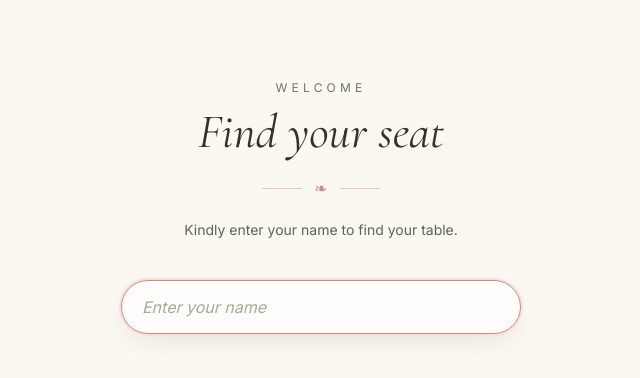
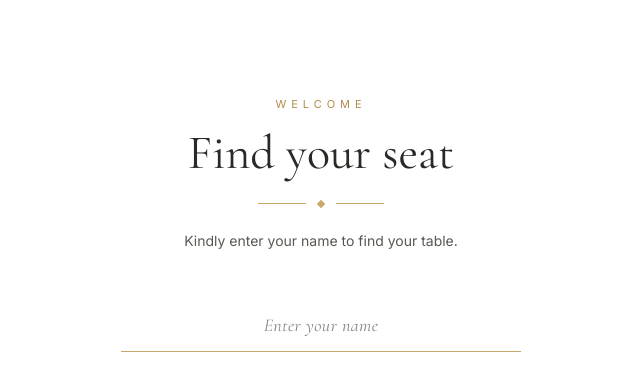
Before and after one commit to nathanlytang/seatingchart, a React (Vite) app: page / in a window 1280 px wide. Shown: the top 378 px of the page, without its empty margins (319-959 px from the left). Built offline with nearby package versions, Linux system fonts and the light colour scheme.

Commit message:
Modern elegant style, whitespace stripped search

```diff
--- a/src/App.jsx
+++ b/src/App.jsx
@@ -29,25 +29,27 @@ export default function App() {
   const partyIndex = useMemo(() => buildPartyIndex(guests), [guests]);
 
   return (
-    <div className="min-h-full bg-cream-50">
-      <div className="mx-auto flex min-h-screen w-full max-w-md flex-col px-6 pt-12 pb-16 sm:pt-20">
-        <header className="mb-10 text-center">
-          <p className="text-xs uppercase tracking-[0.35em] text-sage-600">Welcome</p>
-          <h1 className="mt-3 font-serif text-5xl font-medium italic text-ink">
+    <div className="min-h-full bg-white">
+      <div className="mx-auto flex min-h-screen w-full max-w-md flex-col px-6 pt-14 pb-16 sm:pt-24">
+        <header className="mb-12 text-center">
+          <p className="text-[11px] uppercase tracking-[0.45em] text-champagne-500">
+            Welcome
+          </p>
+          <h1 className="mt-4 font-serif text-5xl font-normal text-graphite-800">
             Find your seat
           </h1>
-          <div className="mx-auto mt-5 flex items-center justify-center gap-3 text-blush-400">
-            <span className="h-px w-10 bg-blush-200" />
-            <span className="text-base">❧</span>
-            <span className="h-px w-10 bg-blush-200" />
+          <div className="mx-auto mt-6 flex items-center justify-center gap-3">
+            <span className="h-px w-12 bg-champagne-400" />
+            <span className="h-1.5 w-1.5 rotate-45 bg-champagne-400" />
+            <span className="h-px w-12 bg-champagne-400" />
           </div>
-          <p className="mt-5 text-sm text-sage-700">
+          <p className="mt-6 text-sm text-graphite-600">
             Kindly enter your name to find your table.
           </p>
         </header>
 
         {loading ? (
-          <p className="text-center text-sm italic text-sage-600">Loading guest list…</p>
+          <p className="text-center text-sm italic text-graphite-400">Loading guest list…</p>
         ) : error ? (
           <p className="text-center text-sm text-blush-600">{error}</p>
         ) : (
@@ -58,7 +60,7 @@ export default function App() {
               onSelect={setSelected}
             />
             {selected && (
-              <div className="mt-6">
+              <div className="mt-8">
                 <SeatResult guest={selected} partyIndex={partyIndex} />
               </div>
             )}
--- a/src/components/SearchBar.jsx
+++ b/src/components/SearchBar.jsx
@@ -49,24 +49,24 @@ export default function SearchBar({ guests, partyIndex, onSelect }) {
           onFocus={() => setOpen(true)}
           placeholder="Enter your name"
           autoFocus
-          className="w-full rounded-full border border-blush-200 bg-white/80 px-5 py-3.5 text-base text-ink placeholder:italic placeholder:text-sage-400 shadow-soft focus:border-blush-400 focus:outline-none focus:ring-2 focus:ring-blush-100"
+          className="w-full border-0 border-b border-graphite-400/40 bg-transparent px-1 py-3 text-center text-lg tracking-wide text-graphite-800 placeholder:font-serif placeholder:italic placeholder:text-graphite-400 focus:border-champagne-400 focus:outline-none focus:ring-0"
         />
       </form>
 
       {showSuggestions && (
-        <ul className="absolute left-0 right-0 z-10 mt-2 overflow-hidden rounded-2xl border border-blush-100 bg-white/95 shadow-soft backdrop-blur">
+        <ul className="absolute left-0 right-0 z-10 mt-3 overflow-hidden rounded-sm border border-graphite-400/15 bg-white shadow-soft">
           {suggestions.length === 0 ? (
-            <li className="px-5 py-3 text-sm italic text-sage-600">No matches</li>
+            <li className="px-5 py-4 text-center text-sm italic text-graphite-400">No matches</li>
           ) : (
             suggestions.map((g) => (
               <li key={`${g.partyId}-${g.fullName}`}>
                 <button
                   type="button"
                   onClick={() => handleSelect(g)}
-                  className="flex w-full flex-col items-start gap-0.5 border-b border-blush-100/60 px-5 py-3 text-left last:border-0 hover:bg-cream-100 active:bg-blush-100"
+                  className="flex w-full flex-col items-start gap-0.5 border-b border-graphite-400/10 px-5 py-3 text-left last:border-0 transition-colors hover:bg-bone active:bg-champagne-200/40"
                 >
-                  <span className="font-serif text-lg text-ink">{g.fullName}</span>
-                  <span className="text-xs italic text-sage-600">{partyHint(g, partyIndex)}</span>
+                  <span className="font-serif text-lg text-graphite-800">{g.fullName}</span>
+                  <span className="text-xs italic text-graphite-400">{partyHint(g, partyIndex)}</span>
                 </button>
               </li>
             ))
--- a/src/components/SeatResult.jsx
+++ b/src/components/SeatResult.jsx
@@ -4,28 +4,30 @@ export default function SeatResult({ guest, partyIndex }) {
   const members = getPartyMembers(guest, partyIndex);
 
   return (
-    <div className="rounded-3xl border border-blush-100 bg-white/90 p-8 text-center shadow-soft">
-      <p className="text-xs uppercase tracking-[0.3em] text-sage-600">{guest.fullName}</p>
+    <div className="rounded-sm border border-graphite-400/15 bg-white p-10 text-center shadow-soft">
+      <p className="font-serif text-xl text-graphite-800">{guest.fullName}</p>
 
       <div className="mt-6 flex flex-col items-center">
-        <span className="font-serif text-sm italic text-sage-700">you are seated at</span>
-        <div className="my-3 flex items-center gap-3 text-blush-400">
-          <span className="h-px w-8 bg-blush-200" />
-          <span className="text-xs">✿</span>
-          <span className="h-px w-8 bg-blush-200" />
+        <span className="text-[11px] uppercase tracking-[0.4em] text-graphite-400">
+          you are seated at
+        </span>
+        <div className="my-4 flex items-center gap-3">
+          <span className="h-px w-10 bg-champagne-400" />
+          <span className="h-1.5 w-1.5 rotate-45 bg-champagne-400" />
+          <span className="h-px w-10 bg-champagne-400" />
         </div>
-        <span className="font-serif text-xs uppercase tracking-[0.4em] text-sage-700">Table</span>
-        <span className="font-numerals text-7xl font-medium text-blush-500">
+        <span className="text-[11px] uppercase tracking-[0.5em] text-champagne-500">Table</span>
+        <span className="mt-1 font-numerals text-8xl font-normal leading-none text-graphite-800">
           {guest.tableNumber}
         </span>
       </div>
 
       {members.length > 0 && (
-        <div className="mt-8 border-t border-blush-100 pt-5">
-          <p className="text-[11px] font-medium uppercase tracking-[0.3em] text-sage-600">
+        <div className="mt-10 border-t border-graphite-400/15 pt-6">
+          <p className="text-[10px] uppercase tracking-[0.4em] text-graphite-400">
             Seated with you
           </p>
-          <ul className="mt-3 space-y-1 font-serif text-lg text-ink">
+          <ul className="mt-3 space-y-1 font-serif text-lg text-graphite-800">
             {members.map((m) => (
               <li key={`${m.partyId}-${m.fullName}`}>{m.fullName}</li>
             ))}
--- a/src/index.css
+++ b/src/index.css
@@ -7,5 +7,5 @@ html, body, #root {
 }
 
 body {
-  @apply bg-cream-50 text-ink antialiased font-sans;
+  @apply bg-white text-graphite-800 antialiased font-sans;
 }
--- a/src/lib/search.js
+++ b/src/lib/search.js
@@ -15,12 +15,17 @@ export function getPartyMembers(guest, partyIndex) {
   return members.filter((m) => m !== guest);
 }
 
+function normalize(s) {
+  return s.toLowerCase().replace(/\s+/g, '');
+}
+
 export function getSuggestions(query, guests) {
-  const q = query.trim().toLowerCase();
-  if (q.length < MIN_QUERY_LENGTH) return [];
+  if (query.trim().length < MIN_QUERY_LENGTH) return [];
+  const q = normalize(query);
+  if (q.length === 0) return [];
   const matches = [];
   for (const g of guests) {
-    if (g.fullName.toLowerCase().includes(q)) {
+    if (normalize(g.fullName).includes(q)) {
       matches.push(g);
       if (matches.length >= MAX_SUGGESTIONS) break;
     }
--- a/tailwind.config.js
+++ b/tailwind.config.js
@@ -27,6 +27,19 @@ export default {
           700: '#586850',
         },
         ink: '#3b2f2a',
+        pearl: '#fafafa',
+        bone: '#f4f1ec',
+        graphite: {
+          400: '#8a8680',
+          600: '#5b5752',
+          800: '#2b2926',
+        },
+        champagne: {
+          200: '#ead9b8',
+          400: '#c8a96a',
+          500: '#b08d4a',
+          600: '#8c6e35',
+        },
       },
       boxShadow: {
         soft: '0 10px 30px -12px rgba(75, 50, 40, 0.18)',
```
